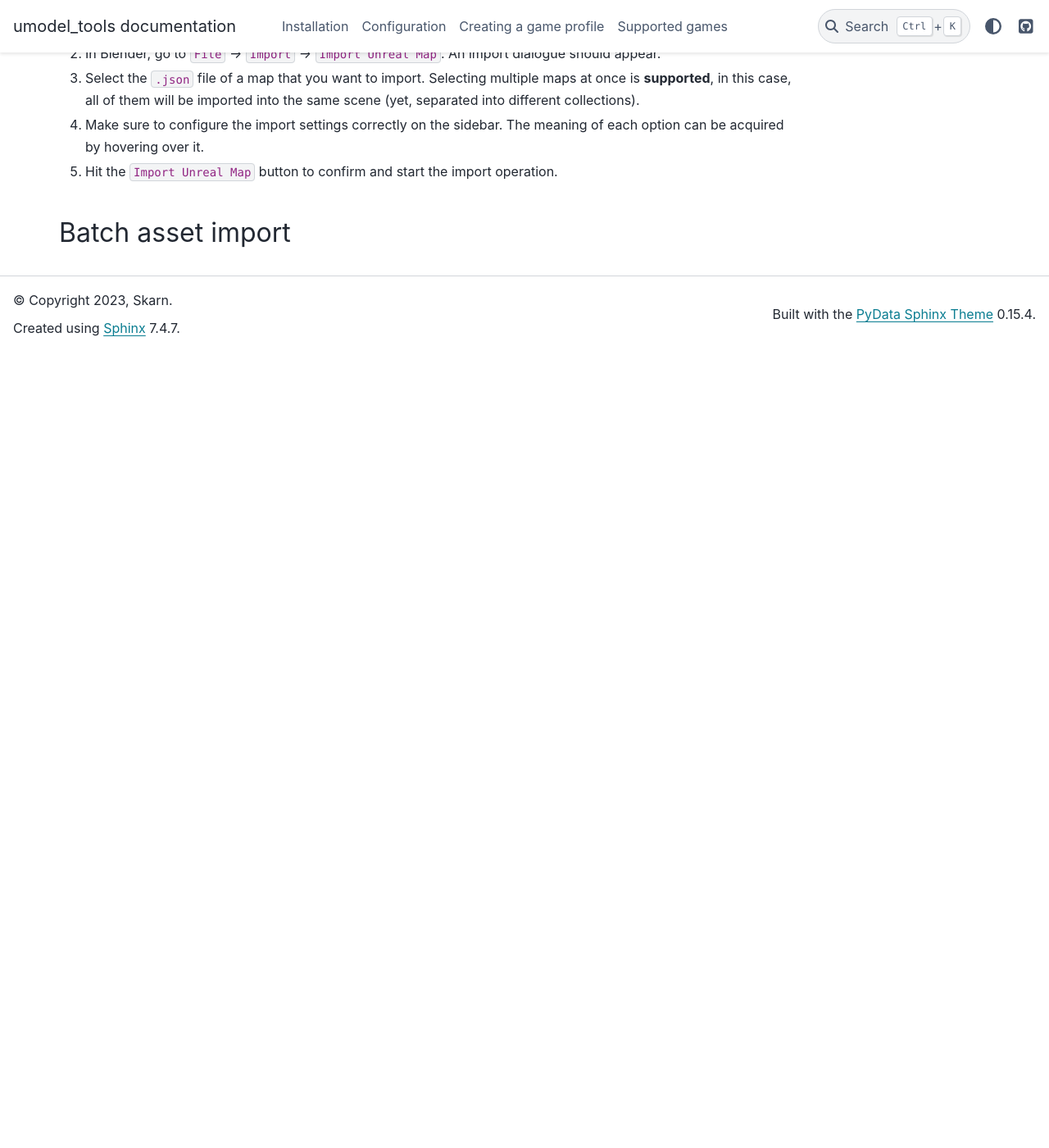
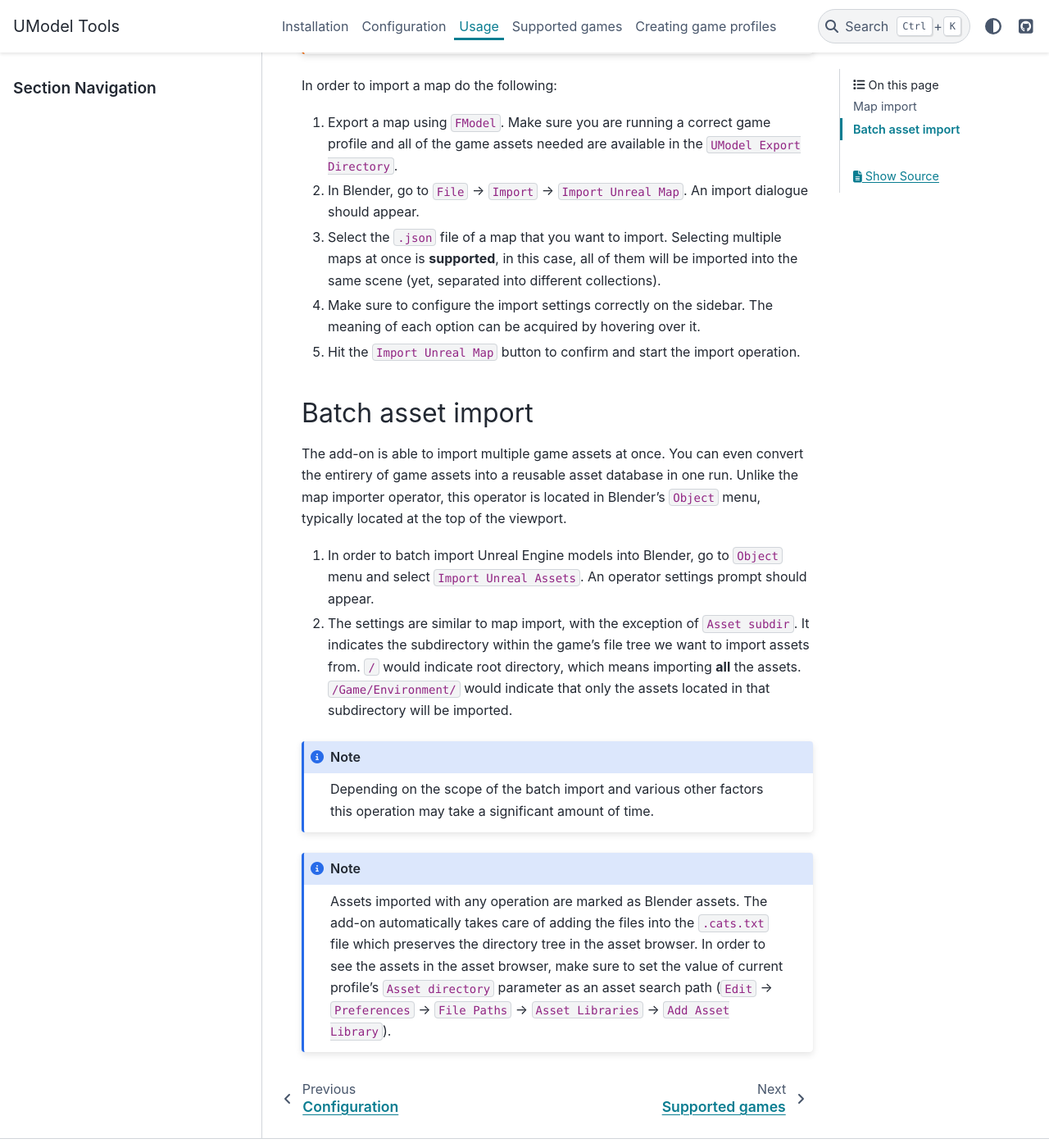
Before and after one commit to skarndev/umodel_tools, a Sphinx documentation site: the page built from docs/source/usage.rst, in a window 1280 px wide and 1400 px high, scrolled down 1027 px. Shown: the whole window at 82% size. Built offline with Sphinx 7.4.7 and the PyData theme 0.15.4, drawn with Linux system fonts in a browser that asks for light colours; before the commit the page ends 1457 px from its top, so only the background shows below that; some of the changed text lies outside the part shown.

Commit message:
add usage page to documentation

```diff
--- a/docs/source/conf.py
+++ b/docs/source/conf.py
@@ -18,6 +18,7 @@ intersphinx_mapping = {'python': ('https://docs.python.org/3', None),
 
 # autodoc configuration
 autodoc_preserve_defaults = True
+autodoc_typehints_format = 'fully-qualified'
 
 # general configuration
 templates_path = ['_templates']
@@ -25,6 +26,7 @@ exclude_patterns = []
 
 # output configuration
 html_theme = "pydata_sphinx_theme"
+html_title = "UModel Tools"
 
 html_theme_options = {
     'github_url': "https://github.com/skarndev/umodel_tools",
--- a/docs/source/create_game_profile.rst
+++ b/docs/source/create_game_profile.rst
@@ -1,4 +1,4 @@
-Creating a game profile
+Creating game profiles
 ========================================
 
 In order to provide dedicated support for any game, you need to implement a game profile Python module.
--- a/docs/source/index.rst
+++ b/docs/source/index.rst
@@ -16,8 +16,9 @@ Overview
 
    installation
    configuration
+   usage
+   supported_games
    create_game_profile
-   supported_games
 
 Indices and tables
 ==================
--- a/docs/source/usage.rst
+++ b/docs/source/usage.rst
@@ -1,9 +1,9 @@
-Installation
+Usage
 ========================================
 
 .. note::
-    Before learning about the add-on's usage, make sure you have completed the :doc:`installation` and :doc:`configuration`
-    parts.
+    Before learning about the add-on's usage, make sure you have completed the :doc:`installation` and
+    :doc:`configuration` parts.
 
 ``umodel_tools`` provides a few distinct features that you can use to recover 3D data from an Unreal Engine game.
 This guide will go through each of them in detail.
@@ -16,7 +16,7 @@ This guide will go through each of them in detail.
 
 Map import
 -----------------------------------------
-The add-on is able to import `.json` files, produced by ``FModel`` from Unreal Engine maps (``.umap``).
+The add-on is able to import ``.json`` files, produced by ``FModel`` from Unreal Engine maps (``.umap``).
 
 .. warning::
     It is not guaranteed that you can load the entire game level using this techique, as some of the objects are
@@ -25,11 +25,12 @@ The add-on is able to import `.json` files, produced by ``FModel`` from Unreal E
     recreate some particular scene.
 
 In order to import a map do the following:
+
 1. Export a map using ``FModel``. Make sure you are running a correct game profile and all of the game assets needed are
-    available in the ``UModel Export Directory``.
+   available in the ``UModel Export Directory``.
 2. In Blender, go to ``File`` -> ``Import`` -> ``Import Unreal Map``. An import dialogue should appear.
-3. Select the ``.json`` file of a map that you want to import. Selecting multiple maps at once is **supported**, in
-   this case, all of them will be imported into the same scene (yet, separated into different collections).
+3. Select the ``.json`` file of a map that you want to import. Selecting multiple maps at once is **supported**, in this
+   case, all of them will be imported into the same scene (yet, separated into different collections).
 4. Make sure to configure the import settings correctly on the sidebar. The meaning of each option can be acquired by
    hovering over it.
 5. Hit the ``Import Unreal Map`` button to confirm and start the import operation.
@@ -37,3 +38,23 @@ In order to import a map do the following:
 
 Batch asset import
 ------------------------------------------
+The add-on is able to import multiple game assets at once. You can even convert the entirery of game assets into a
+reusable asset database in one run. Unlike the map importer operator, this operator is located in Blender's ``Object``
+menu, typically located at the top of the viewport.
+
+1. In order to batch import Unreal Engine models into Blender, go to ``Object`` menu and select
+   ``Import Unreal Assets``. An operator settings prompt should appear.
+2. The settings are similar to map import, with the exception of ``Asset subdir``. It indicates the subdirectory within
+   the game's file tree we want to import assets from. ``/`` would indicate root directory, which means importing
+   **all** the assets. ``/Game/Environment/`` would indicate that only the assets located in that subdirectory will be
+   imported.
+
+.. note::
+    Depending on the scope of the batch import and various other factors this operation may take a significant amount of
+    time.
+
+.. note::
+    Assets imported with any operation are marked as Blender assets. The add-on automatically takes care of adding the
+    files into the ``.cats.txt`` file which preserves the directory tree in the asset browser. In order to see the
+    assets in the asset browser, make sure to set the value of current profile's ``Asset directory`` parameter as an
+    asset search path (``Edit`` -> ``Preferences`` -> ``File Paths`` -> ``Asset Libraries`` -> ``Add Asset Library``).
```
Also changed, not shown: other parts of docs/source/create_game_profile.rst (+2 -1 lines), 1 other file.
